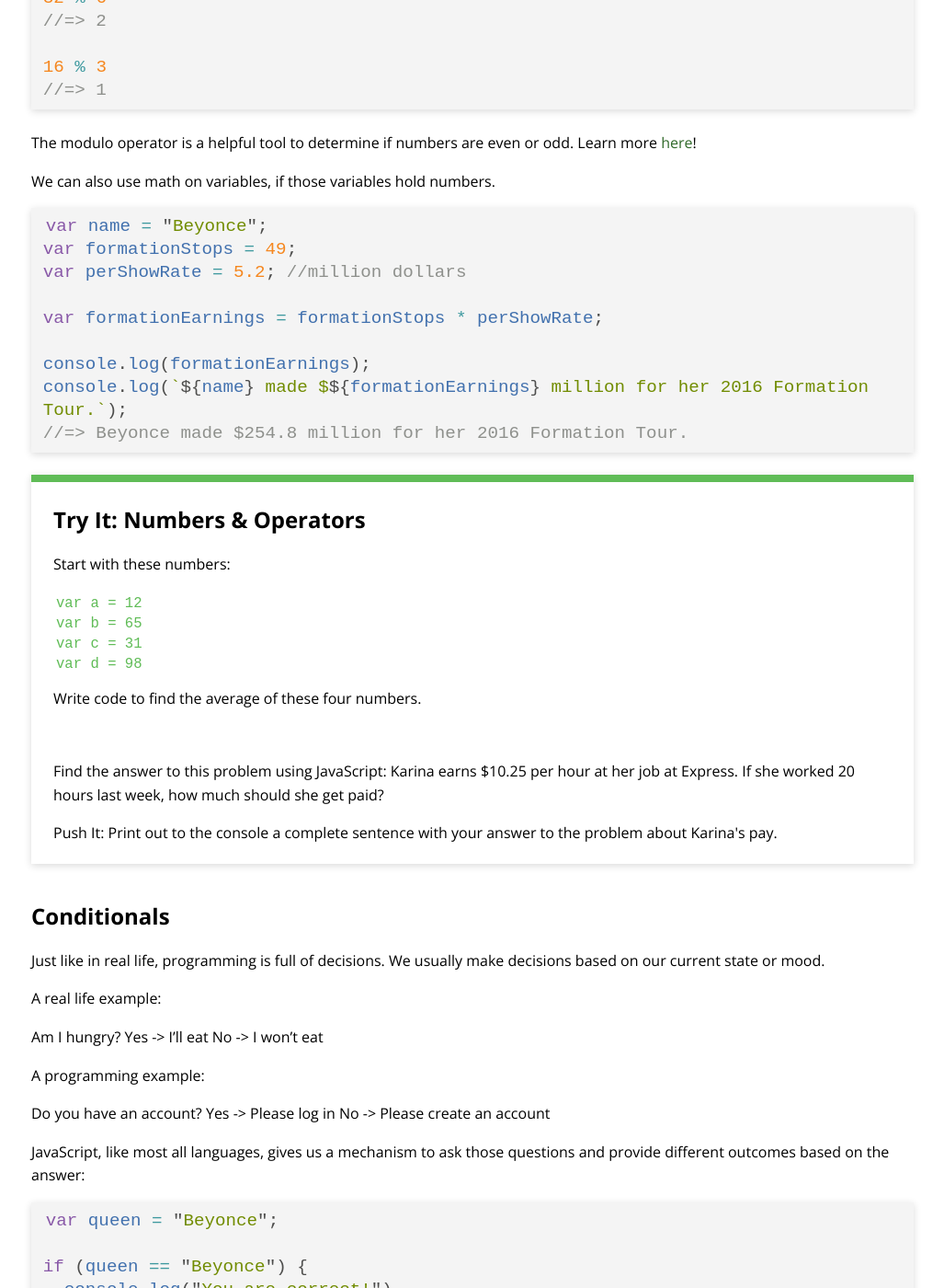
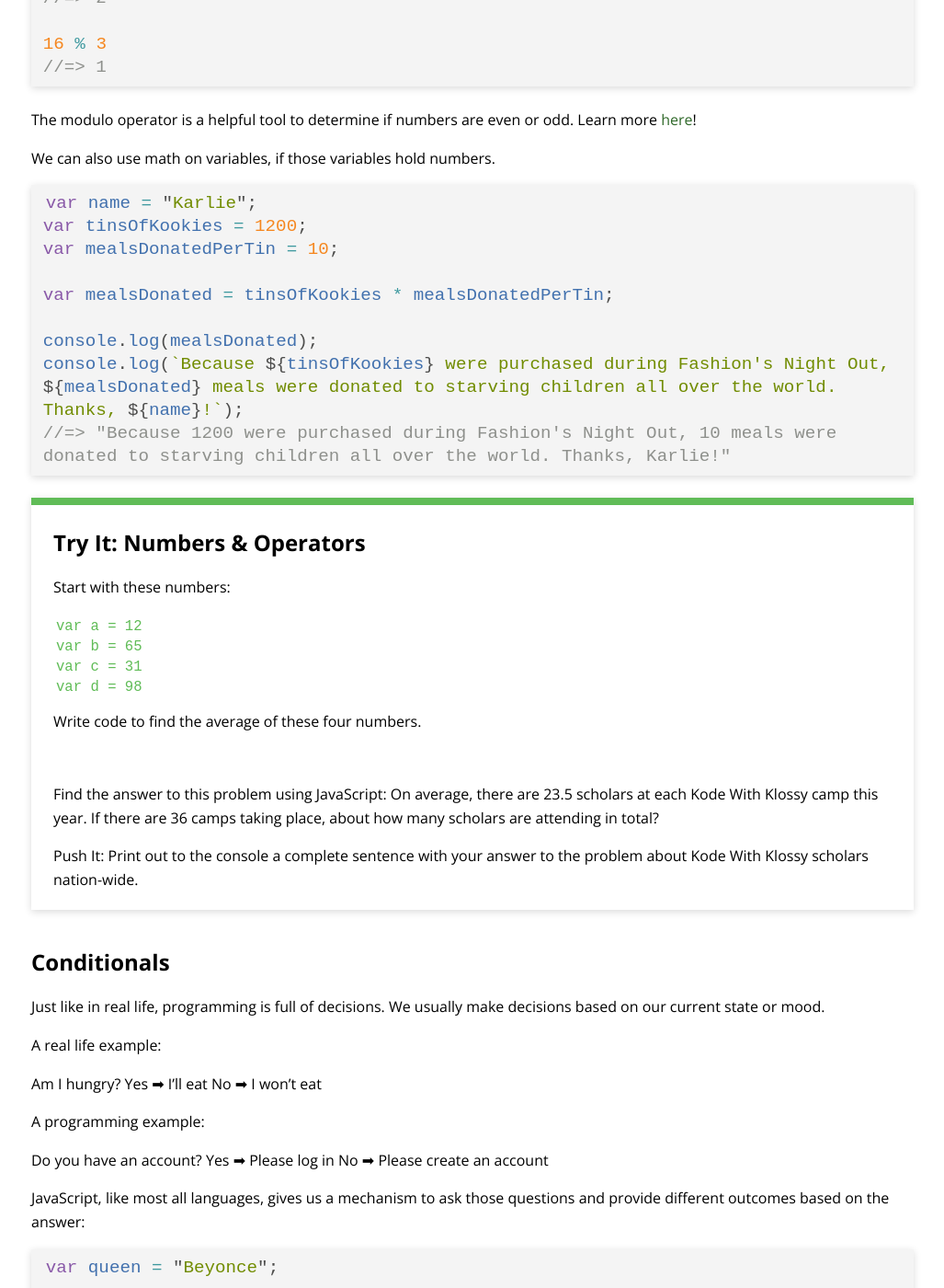
Before and after one commit to ameseee/kwk-curriculum-site, a Jekyll site: the page built from web-app/lessons/intro-to-js/index.md, in a window 1280 px wide and 1400 px high, scrolled down 4907 px. Shown: the whole window at 92% size, without its empty margins (126-1153 px from the left). Built offline with Jekyll 4.4.1, drawn with Linux system fonts in a browser that asks for light colours; nearby versions of some CDN libraries; some of the changed text lies outside the part shown.

Commit message:
Update examples to Web Dev lesson

````diff
--- a/web-app/lessons/intro-to-js/index.md
+++ b/web-app/lessons/intro-to-js/index.md
@@ -93,16 +93,16 @@ Make sure to use the back-ticks when you are using string interpolation (to the
 <div class="try-it">
   <h2>Try It: Strings and Variables</h2>
   <p>Complete the following in a CodePen. You should type your code in the JavaScript editor of the CodePen, and see the results in the console.</p>
-  <p>If you have the strings "Beyonce" and "Knowles" in the following variables:</p>
-  <code class="try-it-code">var first = "Beyonce"</code><br>
-  <code class="try-it-code">var last = "Knowles"</code>
+  <p>If you have the strings "Karlie" and "Kloss" in the following variables:</p>
+  <code class="try-it-code">var first = "Karlie"</code><br>
+  <code class="try-it-code">var last = "Kloss"</code>
   <p>Use string interpolation to complete the following:</p>
   <ul>
-    <li>What code can you write to output the string "BeyonceKnowles"?</li>
-    <li>What code can you write to output the string "KnowlesBeyonce"?</li>
-    <li>What code can you write to output the string "Beyonce Knowles"?</li>
-    <li>What code can you write to output the string "Knowles Beyonce Knowles Beyonce"?</li>
-    <li>What code can you write to output the string "I love Beyonce"?</li>
+    <li>What code can you write to output the string "KarlieKloss"?</li>
+    <li>What code can you write to output the string "KlossKarlie"?</li>
+    <li>What code can you write to output the string "Karlie Kloss"?</li>
+    <li>What code can you write to output the string "Kloss Karlie Kloss Karlie"?</li>
+    <li>What code can you write to output the string "I love Karlie"?</li>
   </ul>
 </div>
 
@@ -145,10 +144,10 @@ We can also compare values. The return value is a **boolean**, true or false.
 7 === 7
 //=> true
 
-"hello" === "hello"
+"karlie" === "karlie"
 //-> true
 
-"hello" === "Hello"
+"karlie" === "Karlie"
 //-> false
 ```
 
@@ -175,15 +174,15 @@ The modulo operator is a helpful tool to determine if numbers are even or odd. L
 We can also use math on variables, if those variables hold numbers.
 
 ```js
-var name = "Beyonce";
-var formationStops = 49;
-var perShowRate = 5.2; //million dollars
+var name = "Karlie";
+var tinsOfKookies = 1200;
+var mealsDonatedPerTin = 10;
 
-var formationEarnings = formationStops * perShowRate;
+var mealsDonated = tinsOfKookies * mealsDonatedPerTin;
 
-console.log(formationEarnings);
-console.log(`${name} made $${formationEarnings} million for her 2016 Formation Tour.`);
-//=> Beyonce made $254.8 million for her 2016 Formation Tour.
+console.log(mealsDonated);
+console.log(`Because ${tinsOfKookies} were purchased during Fashion's Night Out, ${mealsDonated} meals were donated to starving children all over the world. Thanks, ${name}!`);
+//=> "Because 1200 were purchased during Fashion's Night Out, 10 meals were donated to starving children all over the world. Thanks, Karlie!"
 ```
 
 <div class="try-it">
@@ -194,9 +193,8 @@ console.log(`${name} made $${formationEarnings} million for her 2016 Formation T
   <code class="try-it-code">var c = 31</code><br>
   <code class="try-it-code">var d = 98</code>
   <p>Write code to find the average of these four numbers.</p><br>
-
-  <p>Find the answer to this problem using JavaScript: Karina earns $10.25 per hour at her job at Express. If she worked 20 hours last week, how much should she get paid?</p>
-  <p>Push It: Print out to the console a complete sentence with your answer to the problem about Karina's pay.</p>
+  <p>Find the answer to this problem using JavaScript: On average, there are 23.5 scholars at each Kode With Klossy camp this year. If there are 36 camps taking place, about how many scholars are attending in total?</p>
+  <p>Push It: Print out to the console a complete sentence with your answer to the problem about Kode With Klossy scholars nation-wide.</p>
 </div>
 
 ## Conditionals
@@ -206,14 +204,14 @@ Just like in real life, programming is full of decisions. We usually make decisi
 A real life example:
 
 Am I hungry?
-Yes -> I'll eat
-No -> I won't eat
+Yes ➡ I'll eat
+No  ➡ I won't eat
 
 A programming example:
 
 Do you have an account?
-Yes -> Please log in
-No -> Please create an account
+Yes ➡ Please log in
+No  ➡ Please create an account
 
 JavaScript, like most all languages, gives us a mechanism to ask those questions and provide different outcomes based on the answer:
 
````
Also changed, not shown: other parts of web-app/lessons/intro-to-js/index.md (+2 -3 lines), web-app/lessons/box-model-display/index.md (+1 -1 lines), web-app/lessons/html-forms/index.md (+5 -5 lines), web-app/lessons/intro-html/index.md (+1 -1 lines), web-app/lessons/local-storage/index.md (+7 -7 lines).
